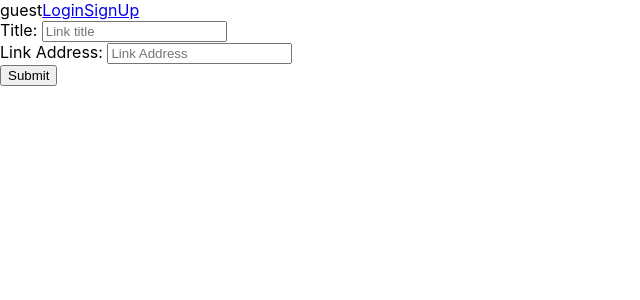
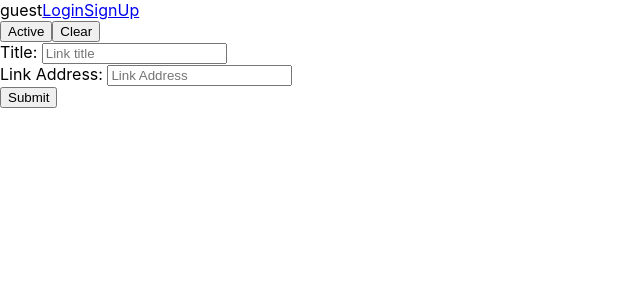
Before and after one commit to teamilink/client, a React (Create React App) app: page /dashboard in a window 1280 px wide. Shown: the top 300 px of the page, without its empty margins (0-640 px from the left). Built offline with nearby package versions, Linux system fonts and the light colour scheme.

Commit message:
codes basic behaviour

```diff
--- a/src/components/LinkForm.js
+++ b/src/components/LinkForm.js
@@ -5,7 +5,19 @@ const LinkForm = () => {
     title: "",
     linkAddress: "",
   };
+
+  const [switchBtn, setSwitchBtn] = useState(false);
   const [formData, setFormData] = useState(initialFormState);
+
+  // toggle the switch
+  const handleSwitchBtn = () => {
+    setSwitchBtn(!switchBtn);
+  };
+
+  const clearForm = () => {
+    setFormData(initialFormState);
+  };
+
   const handleChange = (e) => {
     setFormData({
       ...formData,
@@ -21,7 +33,12 @@ const LinkForm = () => {
     console.log("works!");
   };
   return (
-    <form onSubmit={handleSubmit}>
+    <>
+      <button onClick={handleSwitchBtn}>
+        {switchBtn ? "Inactive" : "Active"}
+      </button>
+      <button onClick={clearForm}>Clear</button>
+      <form onSubmit={handleSubmit} className="link-form">
         <div>
           <label htmlFor="title">Title: </label>
           <input
@@ -51,6 +68,17 @@ const LinkForm = () => {
           </button>
         </div>
       </form>
+      {/* display */}
+      <div>
+        <a
+          href={formData.linkAddress}
+          target="_blank"
+          rel="noopener noreferrer"
+        >
+          {formData.title}
+        </a>
+      </div>
+    </>
   );
 };
 
```
Lines whose indentation alone changed are shown as unchanged.
